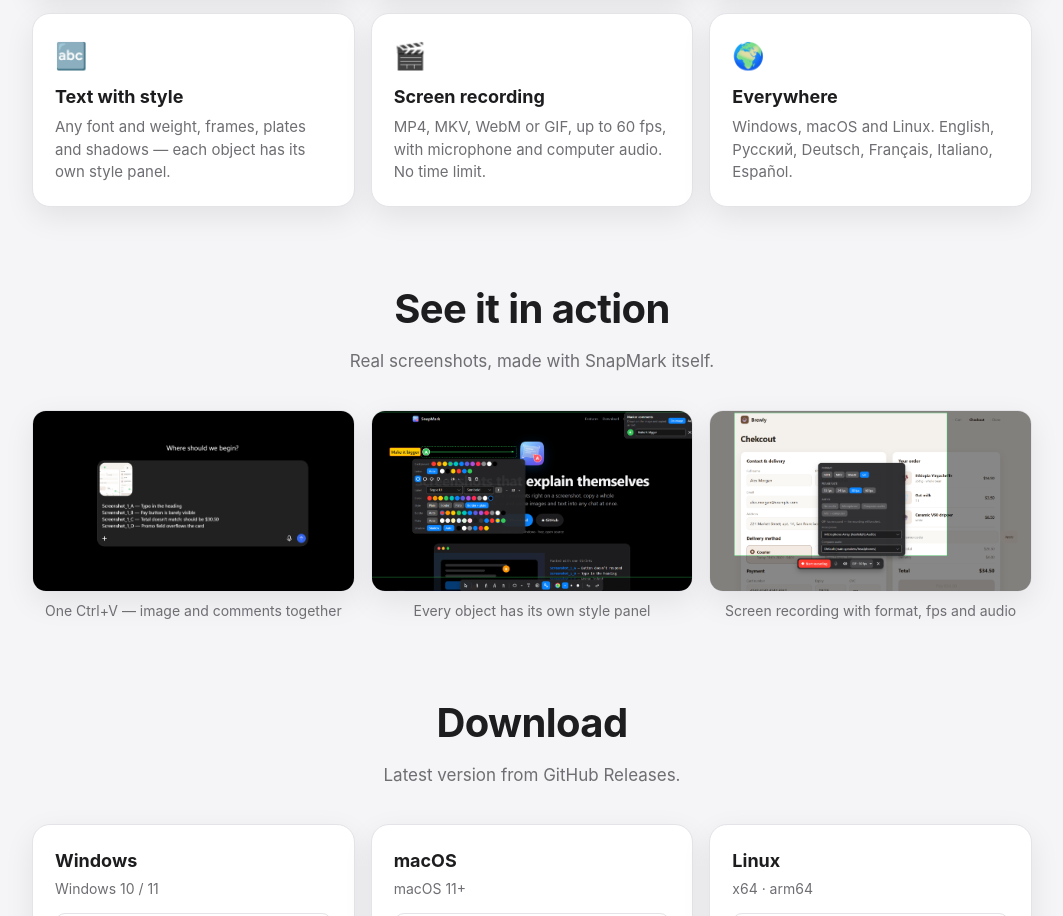
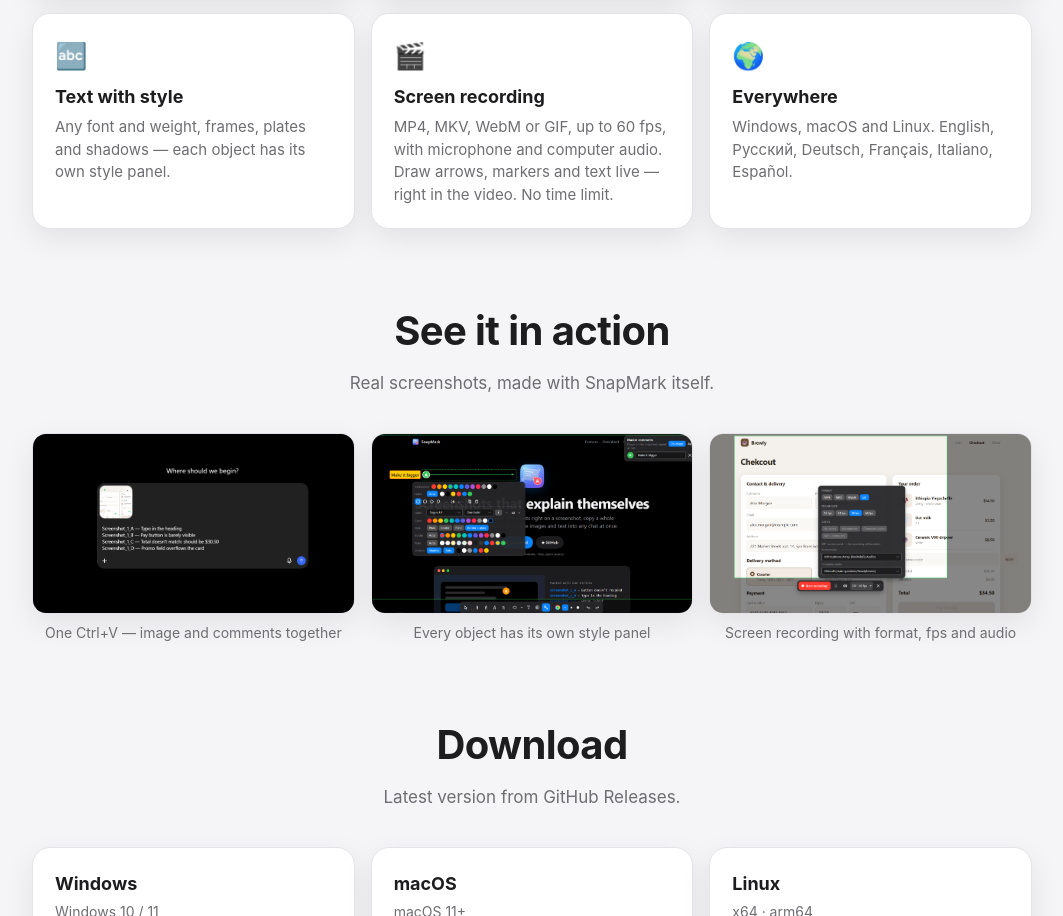
Before and after one commit to KantemirBitokov/SnapMark, a plain HTML site: page docs/index.html in a window 1280 px wide. Shown: the part 1539-2455 px from the top of the page, without its empty margins (108-1171 px from the left). Drawn offline with Linux system fonts and the light colour scheme; no server answers.

Commit message:
v1.1.0: draw live on screen recordings
Co-Authored-By: Claude Opus 5.5 <noreply@anthropic.com>
Claude-Session: https://claude.ai/code/session_01JM7ERjfB3ut7J1t5TBYyeA

```diff
--- a/docs/index.html
+++ b/docs/index.html
@@ -138,7 +138,7 @@
       <div class="card"><div class="e">📋</div><h3 data-i18n="f2.t">One Ctrl+C for a series</h3><p data-i18n="f2.d">Collect several screenshots and paste images and text together into Telegram, Slack, Jira, Word.</p></div>
       <div class="card"><div class="e">✍️</div><h3 data-i18n="f3.t">Natural drawing</h3><p data-i18n="f3.d">Pen that reacts to speed and pressure; hold the stroke and it becomes a clean arrow or shape.</p></div>
       <div class="card"><div class="e">🔤</div><h3 data-i18n="f4.t">Text with style</h3><p data-i18n="f4.d">Any font and weight, frames, plates and shadows — each object has its own style panel.</p></div>
-      <div class="card"><div class="e">🎬</div><h3 data-i18n="f5.t">Screen recording</h3><p data-i18n="f5.d">MP4, MKV, WebM or GIF, up to 60 fps, with microphone and computer audio. No time limit.</p></div>
+      <div class="card"><div class="e">🎬</div><h3 data-i18n="f5.t">Screen recording</h3><p data-i18n="f5.d">MP4, MKV, WebM or GIF, up to 60 fps, with microphone and computer audio. Draw arrows, markers and text live — right in the video. No time limit.</p></div>
       <div class="card"><div class="e">🌍</div><h3 data-i18n="f6.t">Everywhere</h3><p data-i18n="f6.d">Windows, macOS and Linux. English, Русский, Deutsch, Français, Italiano, Español.</p></div>
     </div>
   </section>
@@ -191,7 +191,7 @@
     "f2.t": "Серия одним Ctrl+C", "f2.d": "Собери несколько скриншотов и вставь картинки вместе с текстом в Telegram, Slack, Jira, Word.",
     "f3.t": "Живое рисование", "f3.d": "Перо чувствует скорость и нажим; задержи линию — станет ровной стрелкой или фигурой.",
     "f4.t": "Текст со стилем", "f4.d": "Любой шрифт и начертание, рамки, подложки и тени — у каждого объекта своя панель.",
-    "f5.t": "Запись экрана", "f5.d": "MP4, MKV, WebM или GIF до 60 кадров, с микрофоном и звуком компьютера. Без ограничения длины.",
+    "f5.t": "Запись экрана", "f5.d": "MP4, MKV, WebM или GIF до 60 кадров, с микрофоном и звуком компьютера. Стрелки, метки и текст рисуются прямо во время записи. Без ограничения длины.",
     "f6.t": "Везде", "f6.d": "Windows, macOS и Linux. English, Русский, Deutsch, Français, Italiano, Español.",
     "g.title": "Как это выглядит", "g.sub": "Настоящие скриншоты, сделанные самим SnapMark.",
     "g1": "Один Ctrl+V — картинка и комментарии вместе", "g2": "У каждого объекта своя панель стиля", "g3": "Запись экрана: формат, кадры, звук",
```
Also changed, not shown: 4 other files.
